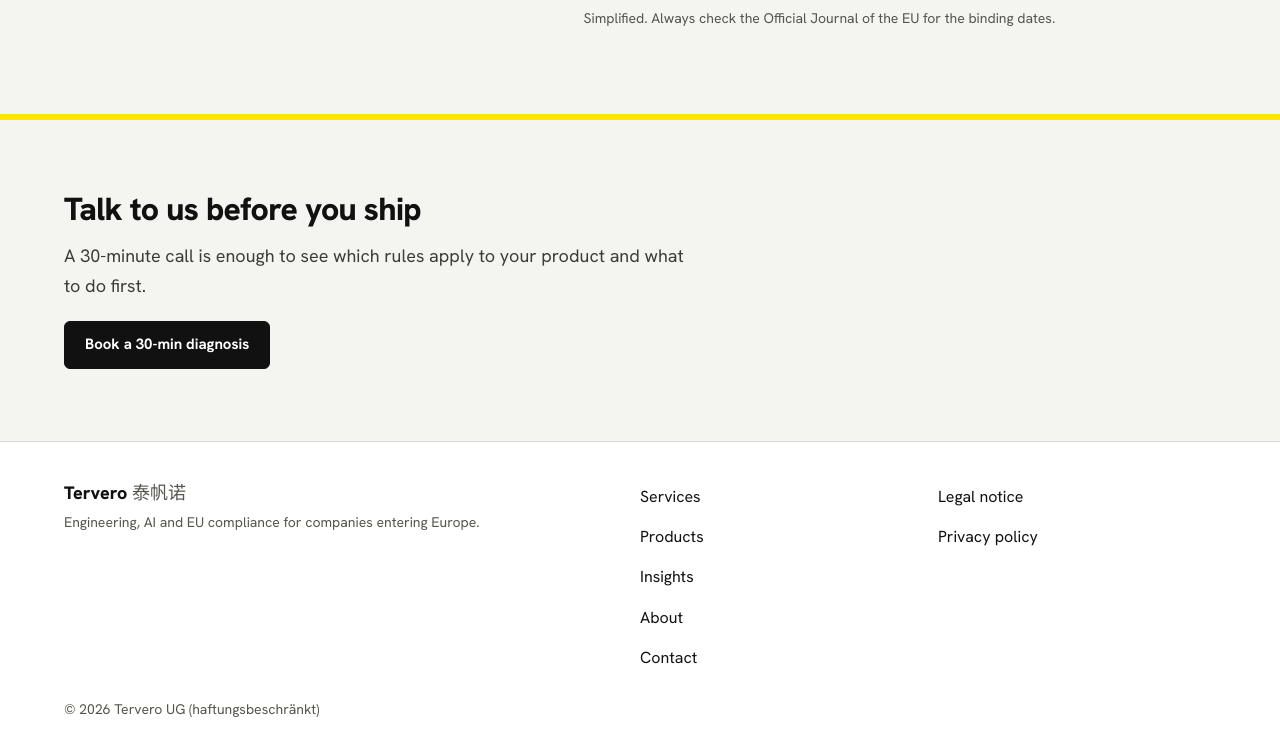
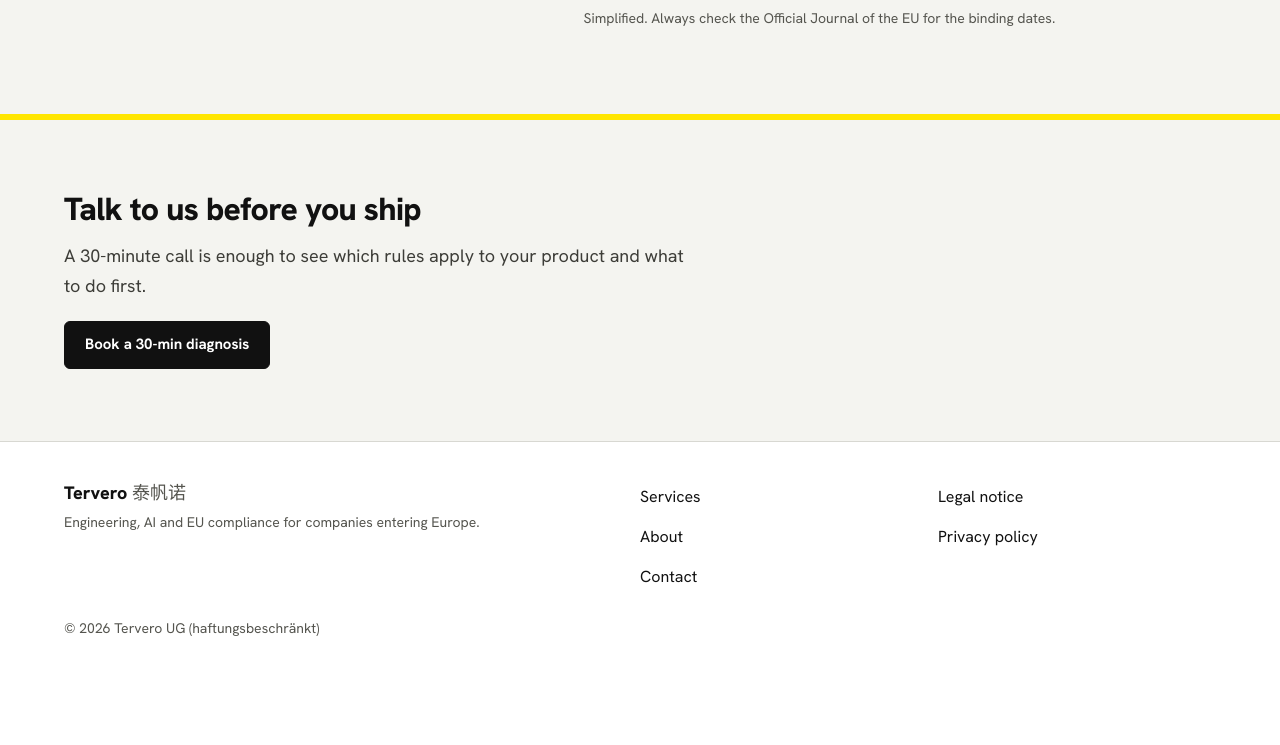
Before and after one commit to LengSaeb/tervero-website, an Astro site: page /en in a window 1280 px wide. Shown: the part 1396-2141 px from the top of the page. After the commit the page ends 2060 px from the top, so only its background shows below. Built offline with nearby package versions, Linux system fonts and the light colour scheme; Astro itself is replaced by a stand-in of ours.

Commit message:
Remove Products and Insights from header and footer nav
Co-Authored-By: Claude Opus 5.5 <noreply@anthropic.com>
Claude-Session: https://claude.ai/code/session_011Sy8yc5Ezbu6RVkCcXAuRT

```diff
--- a/src/components/Footer.astro
+++ b/src/components/Footer.astro
@@ -15,8 +15,6 @@ const year = new Date().getFullYear();
     </div>
     <nav aria-label="Footer">
       <a href={href(locale, 'services')}>{d.nav.services}</a>
-      <a href={href(locale, 'check')}>{d.nav.check}</a>
-      <a href={href(locale, 'insights')}>{d.nav.insights}</a>
       <a href={href(locale, 'about')}>{d.nav.about}</a>
       <a href={href(locale, 'contact')}>{d.nav.contact}</a>
     </nav>
--- a/src/components/Header.astro
+++ b/src/components/Header.astro
@@ -8,8 +8,6 @@ const d = t(locale);
 const path = Astro.url.pathname;
 const links = [
   ['services', d.nav.services],
-  ['check', d.nav.check],
-  ['insights', d.nav.insights],
   ['about', d.nav.about],
   ['contact', d.nav.contact],
 ] as const;
```
